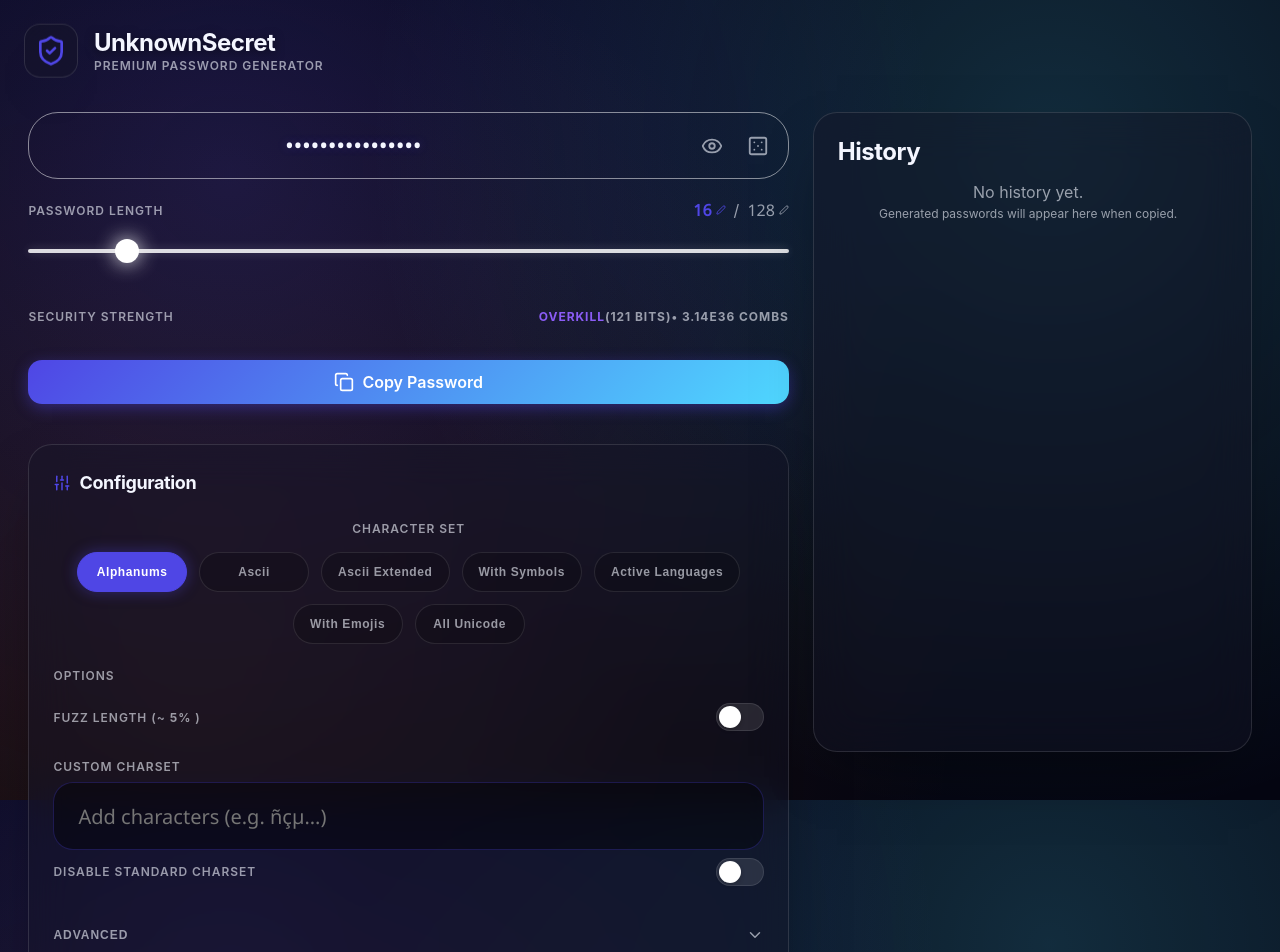
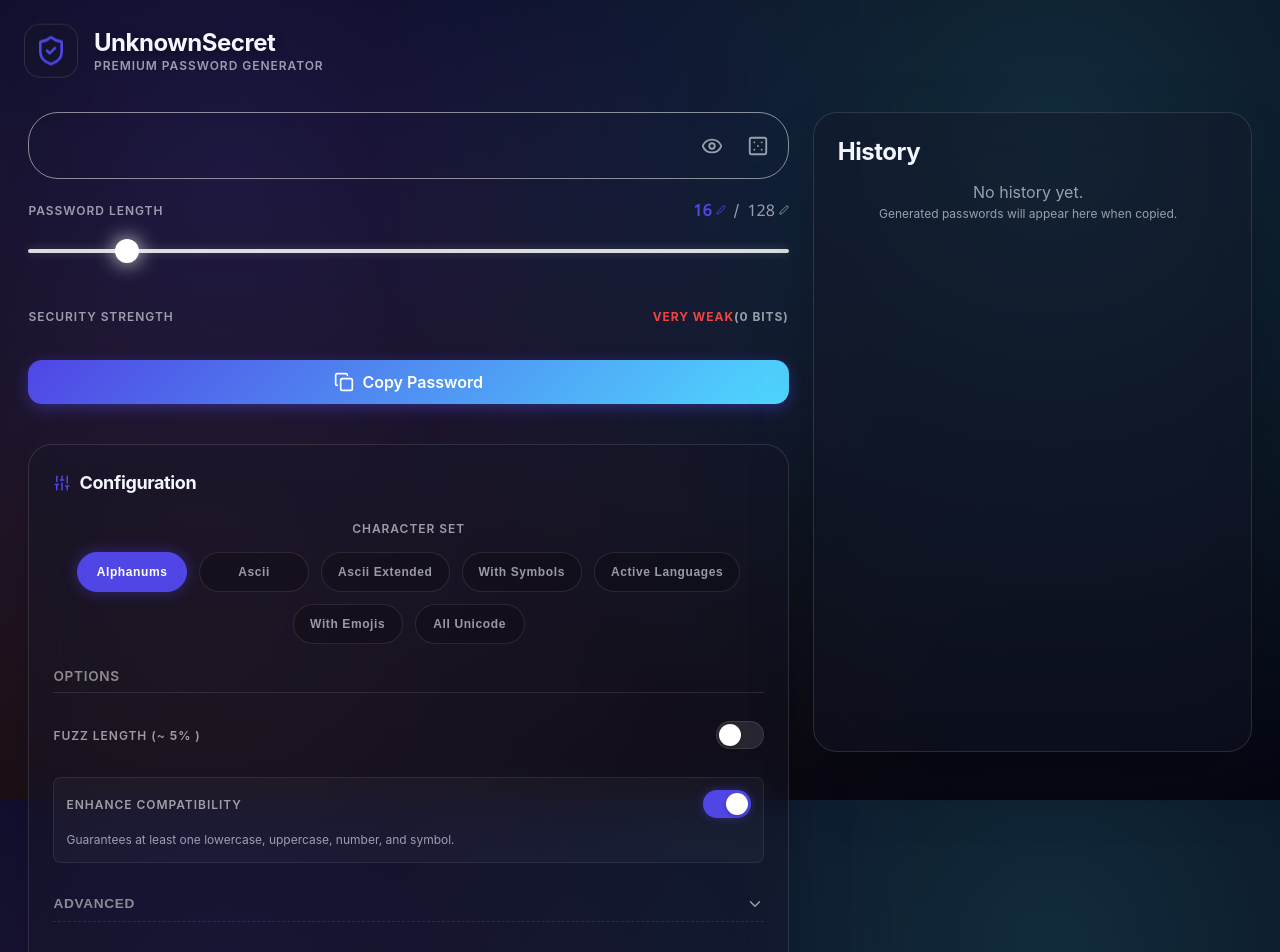
Before and after one commit to WireSwarm/UnknownSecret, a React (Vite) app: page / in a window 1280 px wide. Shown: the top 952 px of the page. Built offline with nearby package versions, Linux system fonts and the light colour scheme; a web font is replaced by a local one.

Commit message:
style : option layout

```diff
--- a/src/components/generator/GeneratorPanel.jsx
+++ b/src/components/generator/GeneratorPanel.jsx
@@ -1,5 +1,5 @@
 import React, { useState, useEffect, useMemo } from 'react';
-import { RefreshCw, Copy, Check, Eye, EyeOff, Dice5, ShieldAlert, Sparkles, Plus, Trash2, Save, ChevronDown, Sliders, TriangleAlert, Eraser, Edit2 } from 'lucide-react';
+import { RefreshCw, Copy, Check, Eye, EyeOff, Dice5, ShieldAlert, Sparkles, Plus, Trash2, Save, ChevronDown, Sliders, TriangleAlert, Eraser, Edit2, Keyboard } from 'lucide-react';
 import { GlassCard } from '../ui/GlassCard';
 import { Button } from '../ui/Button';
 import { Input } from '../ui/Input';
@@ -27,8 +27,8 @@ export function GeneratorPanel({ onCopyPassword }) {
         ensureMinAscii: false,
         minAsciiPercent: 5,
         customCharset: '',
-        standardCharsetDisabled: false,
-        customWeight: 5
+        standardCharsetDisabled: true,
+        customWeight: 0
     };
 
     /**
@@ -662,7 +662,21 @@ export function GeneratorPanel({ onCopyPassword }) {
                         {/* Left Column: Options */}
                         <div className="flex flex-col gap-6" id="settings-col-1">
                             <div className="flex flex-col gap-3" id="options-group">
-                                <h3 className="label-text mb-2" id="options-title">Options</h3>
+                                <h3
+                                    className="label-text mb-4"
+                                    id="options-title"
+                                    style={{
+                                        borderBottom: '1px solid rgba(255,255,255,0.1)',
+                                        paddingBottom: '0.5rem',
+                                        textTransform: 'uppercase',
+                                        fontSize: '0.85rem',
+                                        letterSpacing: '0.05em',
+                                        color: 'rgba(255,255,255,0.5)',
+                                        fontWeight: 600
+                                    }}
+                                >
+                                    Options
+                                </h3>
                                 <Toggle
                                     id="opt-random-length"
                                     checked={config.randomLength}
@@ -707,6 +721,71 @@ export function GeneratorPanel({ onCopyPassword }) {
                                     }
                                 />
 
+
+                                <div
+                                    className="p-3 rounded-lg flex flex-col gap-3 mt-4"
+                                    style={{
+                                        background: 'rgba(255, 255, 255, 0.03)',
+                                        border: '1px solid rgba(255, 255, 255, 0.08)'
+                                    }}
+                                >
+                                    <Toggle
+                                        id="compat-toggle"
+                                        label="Enhance Compatibility"
+                                        checked={config.ensureCommon}
+                                        onChange={(v) => setConfig({ ...config, ensureCommon: v })}
+                                        className="w-full"
+                                    />
+                                    <p className="text-xs text-muted leading-relaxed" id="compat-desc">
+                                        Guarantees at least one lowercase, uppercase, number, and symbol.
+                                    </p>
+                                </div>
+                            </div>
+                        </div>
+
+                        {/* Right Column: Advanced (Collapsible) */}
+                        <div className="flex flex-col gap-4" id="settings-col-2">
+                            <button
+                                onClick={() => setIsAdvancedOpen(!isAdvancedOpen)}
+                                className="flex items-center justify-between w-full cursor-pointer mb-2"
+                                style={{
+                                    background: 'none',
+                                    border: 'none',
+                                    borderBottom: '1px dashed rgba(255,255,255,0.1)',
+                                    padding: 0,
+                                    paddingBottom: '0.5rem'
+                                }}
+                            >
+                                <h3
+                                    className="label-text"
+                                    id="advanced-title"
+                                    style={{
+                                        textTransform: 'uppercase',
+                                        fontSize: '0.85rem',
+                                        letterSpacing: '0.05em',
+                                        color: 'rgba(255,255,255,0.5)',
+                                        fontWeight: 600
+                                    }}
+                                >
+                                    Advanced
+                                </h3>
+                                <ChevronDown
+                                    size={18}
+                                    className="text-muted"
+                                    style={{
+                                        transform: isAdvancedOpen ? 'rotate(180deg)' : 'rotate(0deg)',
+                                        transition: 'transform 0.2s ease'
+                                    }}
+                                />
+                            </button>
+
+                            {isAdvancedOpen && (
+                                <div
+                                    className="flex flex-col gap-3"
+                                    style={{
+                                        animation: 'fadeIn 0.2s ease'
+                                    }}
+                                >
                                     {['emojis', 'all_unicode'].includes(activeSet) && (
                                         <Toggle
                                             id="opt-min-ascii"
@@ -753,34 +832,52 @@ export function GeneratorPanel({ onCopyPassword }) {
                                         />
                                     )}
 
-                                <div className="mt-4 border-t border-white/5 pt-4">
-                                    <h3 className="label-text mb-2">Custom Charset</h3>
+                                    <div className="mt-0 pt-0 mb-4">
                                         <Input
                                             id="custom-charset-input"
+                                            label={(!config.standardCharsetDisabled && config.customCharset) ? "Add characters to the charset" : "Custom Charset"}
                                             placeholder="Add characters (e.g. ñçµ...)"
                                             value={config.customCharset}
                                             onChange={(e) => {
                                                 const val = e.target.value;
+                                                if (!val) {
                                                     setConfig({
                                                         ...config,
-                                                customCharset: val,
-                                                standardCharsetDisabled: val ? config.standardCharsetDisabled : false
+                                                        customCharset: '',
+                                                        standardCharsetDisabled: true,
+                                                        customWeight: 0
                                                     });
+                                                } else {
+                                                    setConfig({
+                                                        ...config,
+                                                        customCharset: val
+                                                    });
+                                                }
                                             }}
-                                        className="mb-2"
+                                            icon={<Keyboard size={14} />}
+                                            className="compact-input mb-3"
+                                            style={{
+                                                padding: '0.6rem 1rem',
+                                                paddingLeft: '2.2rem',
+                                                fontSize: '0.875rem',
+                                                borderRadius: '10px',
+                                                background: 'rgba(255, 255, 255, 0.03)',
+                                                border: '1px solid rgba(255, 255, 255, 0.08)'
+                                            }}
                                         />
 
+                                        {config.customCharset && (
                                             <Toggle
-                                        id="opt-disable-std"
-                                        label="Disable Standard Charset"
-                                        checked={config.standardCharsetDisabled}
-                                        disabled={!config.customCharset}
+                                                id="opt-enable-std"
+                                                label="Enable Standard Charset"
+                                                checked={!config.standardCharsetDisabled}
                                                 onChange={(v) => {
-                                            setConfig({ ...config, standardCharsetDisabled: v });
-                                            if (v) setActiveSet(null);
+                                                    setConfig({ ...config, standardCharsetDisabled: !v });
+                                                    if (!v) setActiveSet(null);
                                                 }}
-                                        className={`mb-2 ${!config.customCharset ? 'opacity-50' : ''}`}
+                                                className="mb-2 mt-4"
                                             />
+                                        )}
 
                                         {/* Weight Option (Option B) */}
                                         {!config.standardCharsetDisabled && config.customCharset && (
@@ -828,58 +925,6 @@ export function GeneratorPanel({ onCopyPassword }) {
                                                 }
                                             />
                                         )}
-                                </div>
-
-                            </div>
-                        </div>
-
-                        {/* Right Column: Advanced (Collapsible) */}
-                        <div className="flex flex-col gap-4" id="settings-col-2">
-                            <button
-                                onClick={() => setIsAdvancedOpen(!isAdvancedOpen)}
-                                className="flex items-center justify-between w-full cursor-pointer"
-                                style={{
-                                    background: 'none',
-                                    border: 'none',
-                                    padding: 0
-                                }}
-                            >
-                                <h3 className="label-text" id="advanced-title">Advanced</h3>
-                                <ChevronDown
-                                    size={18}
-                                    className="text-muted"
-                                    style={{
-                                        transform: isAdvancedOpen ? 'rotate(180deg)' : 'rotate(0deg)',
-                                        transition: 'transform 0.2s ease'
-                                    }}
-                                />
-                            </button>
-
-                            {isAdvancedOpen && (
-                                <div
-                                    className="flex flex-col gap-3"
-                                    style={{
-                                        animation: 'fadeIn 0.2s ease'
-                                    }}
-                                >
-                                    <div
-                                        className="p-3 rounded-lg flex flex-col gap-3"
-                                        id="compat-area"
-                                        style={{
-                                            background: 'rgba(255, 255, 255, 0.03)',
-                                            border: '1px solid rgba(255, 255, 255, 0.08)'
-                                        }}
-                                    >
-                                        <Toggle
-                                            id="compat-toggle"
-                                            label="Enhance Compatibility"
-                                            checked={config.ensureCommon}
-                                            onChange={(v) => setConfig({ ...config, ensureCommon: v })}
-                                            className="w-full"
-                                        />
-                                        <p className="text-xs text-muted leading-relaxed" id="compat-desc">
-                                            Guarantees at least one lowercase, uppercase, number, and symbol.
-                                        </p>
                                     </div>
 
                                     <Input
@@ -1008,15 +1053,7 @@ export function GeneratorPanel({ onCopyPassword }) {
                     </div>
                 </div>
 
-                {/* Dotted Divider */}
-                <div
-                    style={{
-                        width: '100%',
-                        height: '1px',
-                        borderTop: '1px dashed rgba(255, 255, 255, 0.15)',
-                        margin: '0.5rem 0'
-                    }}
-                ></div>
+
 
                 {/* Section 2: Saved Configurations */}
                 <div className="flex flex-col gap-4" id="presets-section">
```
Lines whose indentation alone changed are shown as unchanged.
